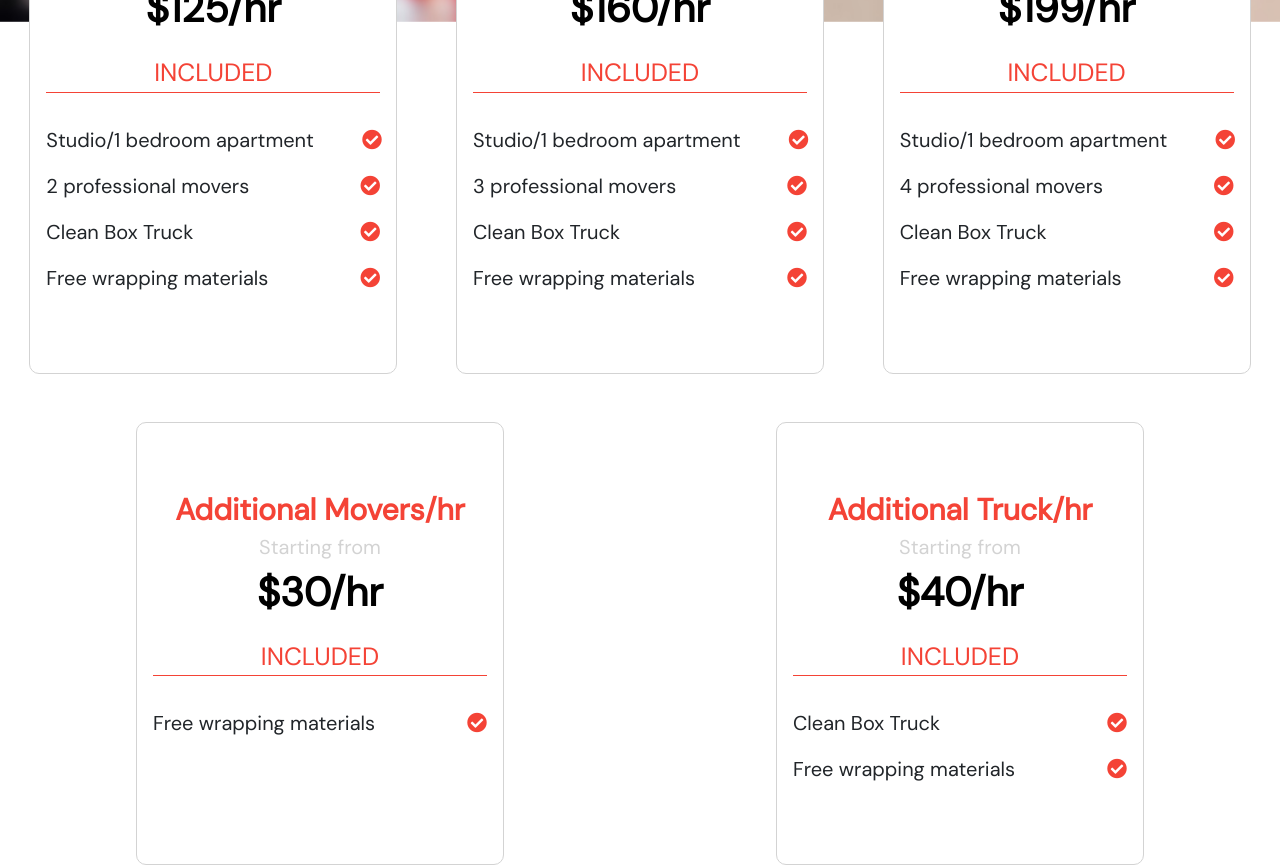
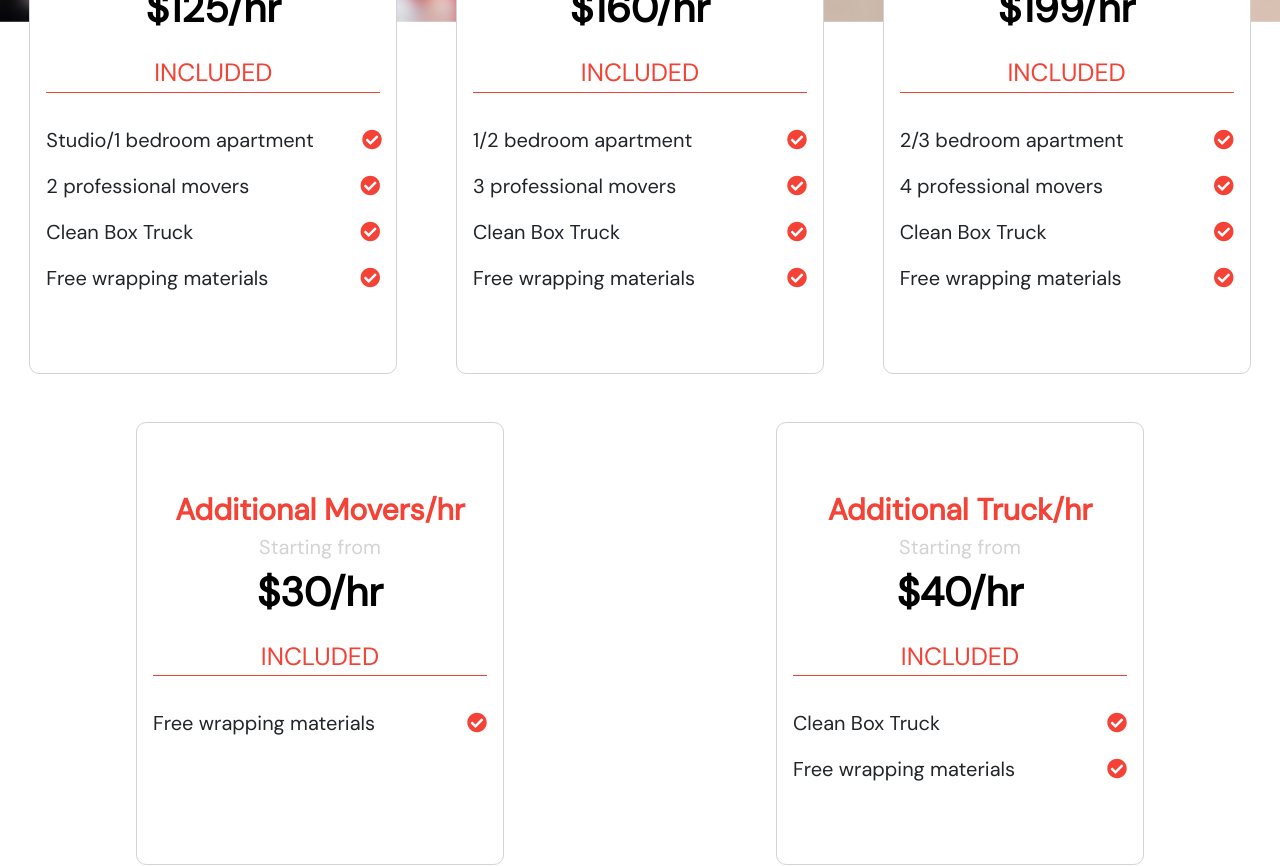
Before and after one commit to georgyshkliaryk/moving-site, a React (Create React App) app: page /prices in a window 1280 px wide. Shown: the part 940-1806 px from the top of the page. Built offline with nearby package versions, Linux system fonts and the light colour scheme; a web font is replaced by a local one.

Commit message:
movers cards small fix

```diff
--- a/src/components/Movers/Movers.jsx
+++ b/src/components/Movers/Movers.jsx
@@ -36,7 +36,7 @@ const Movers = () => {
           <div className="card__included">INCLUDED</div>
           <div className="option2__box">
             <div className="option2__title">
-              Studio/1&nbsp;bedroom&nbsp;apartment
+              1/2&nbsp;bedroom&nbsp;apartment
             </div>
             <i className="fas fa-check-circle"></i>
           </div>
@@ -60,7 +60,7 @@ const Movers = () => {
           <div className="card__included">INCLUDED</div>
           <div className="option2__box">
             <div className="option2__title">
-              Studio/1&nbsp;bedroom&nbsp;apartment
+              2/3&nbsp;bedroom&nbsp;apartment
             </div>
             <i className="fas fa-check-circle"></i>
           </div>
```
